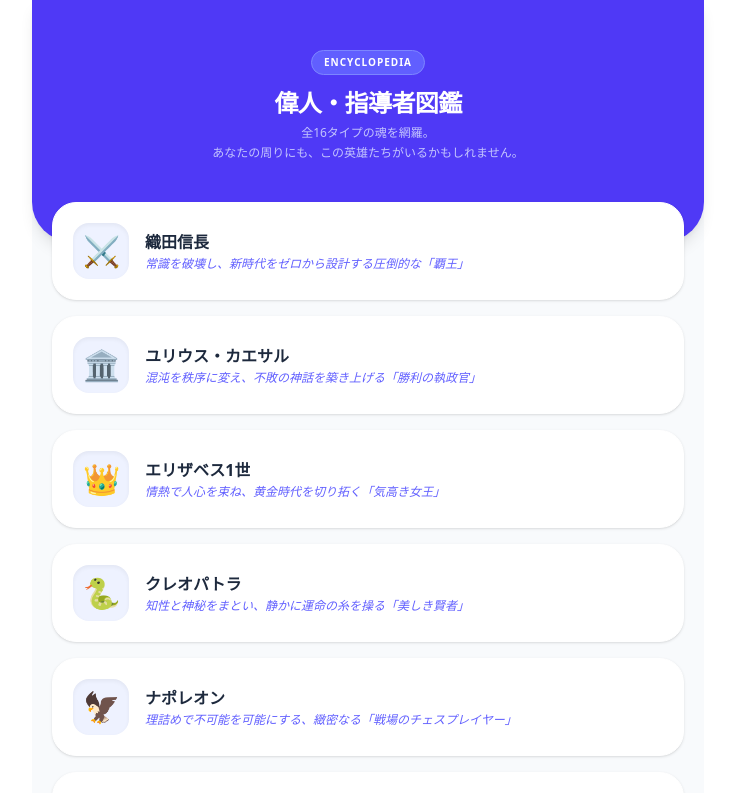
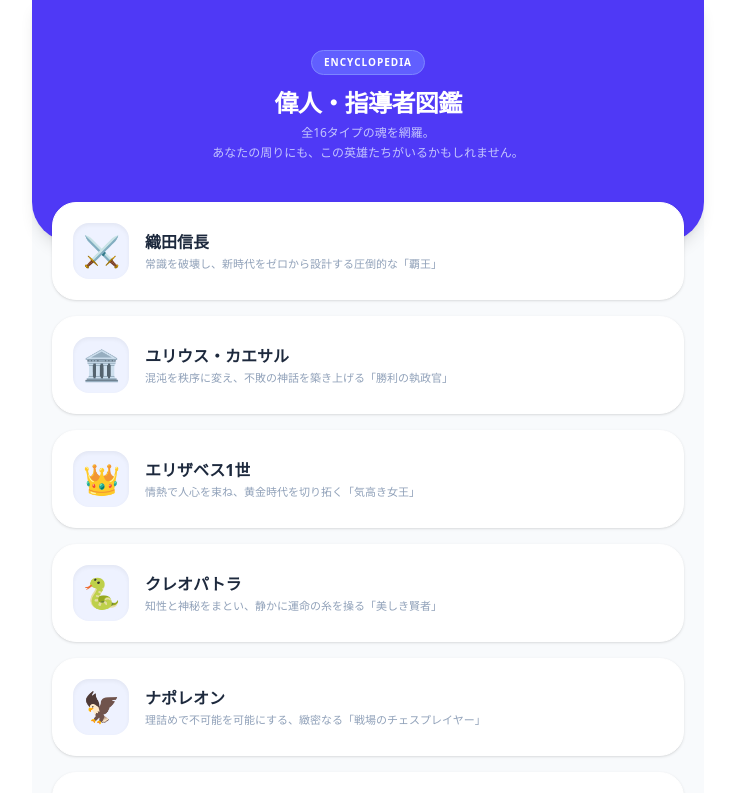
Before and after one commit to kiyoshikitamura/diagnosis_app_2, a Next.js app: page /list in a window 1280 px wide. Shown: the top 793 px of the page, without its empty margins (272-1007 px from the left). Built offline with nearby package versions, Linux system fonts and the light colour scheme.

Commit message:
Add list page and update result page with complete types

```diff
--- a/app/list/page.tsx
+++ b/app/list/page.tsx
@@ -52,12 +52,16 @@ export default function ListPage() {
                                 <div className="flex items-center gap-2 mb-0.5">
                                     <h3 className="text-[16px] font-bold text-slate-800 truncate">{person.animal_name}</h3>
                                 </div>
-                                {/* ここを base_description から catchphrase に変更しました */}
-                                <p className="text-[12px] text-indigo-500 font-medium leading-snug line-clamp-1 italic">
+                                {/* 修正箇所：
+                   - text-indigo-500 から text-slate-400 (目立たない色) へ変更
+                   - italic を削除 (より馴染むように)
+                   - line-clamp-1 から line-clamp-2 (2行表示) へ変更
+                */}
+                                <p className="text-[11px] text-slate-400 font-medium leading-snug line-clamp-2">
                                     {person.catchphrase}
                                 </p>
                             </div>
-                            <div className="text-slate-300">
+                            <div className="text-slate-200">
                                 <svg xmlns="http://www.w3.org/2000/svg" className="h-5 w-5" fill="none" viewBox="0 0 24 24" stroke="currentColor">
                                     <path strokeLinecap="round" strokeLinejoin="round" strokeWidth={2} d="9 5l7 7-7 7" />
                                 </svg>
```
